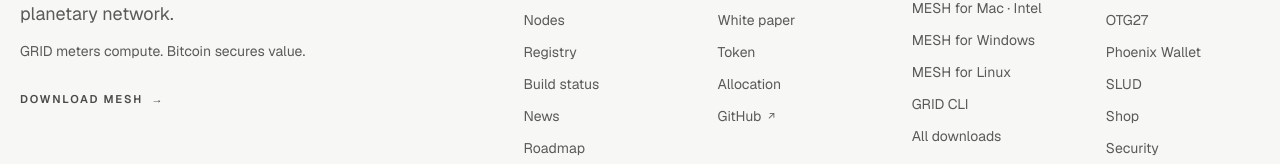
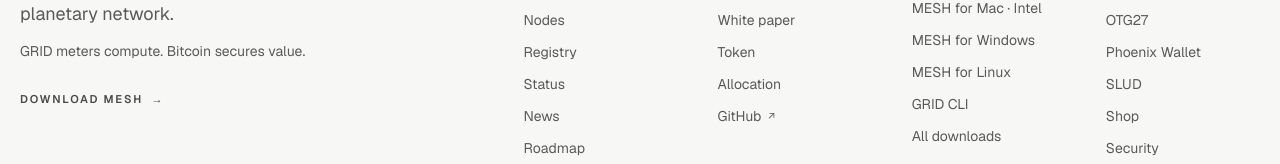
Before and after one commit to Caraveo/grid-site, a Next.js app: page / in a window 1280 px wide. Shown: the part 11641-11805 px from the top of the page. Built offline with nearby package versions, Linux system fonts and the light colour scheme; no server answers; what world-atlas would draw is missing.

Commit message:
link status in site footer

```diff
--- a/src/components/Footer.tsx
+++ b/src/components/Footer.tsx
@@ -55,7 +55,7 @@
   { label: "Network", href: "/#network" },
   { label: "Nodes", href: "/#nodes" },
   { label: "Registry", href: "/registry" },
-  { label: "Build status", href: "/status" },
+  { label: "Status", href: "/status" },
   { label: "News", href: "/news" },
   { label: "Roadmap", href: "/#timeline" },
 ];
```
